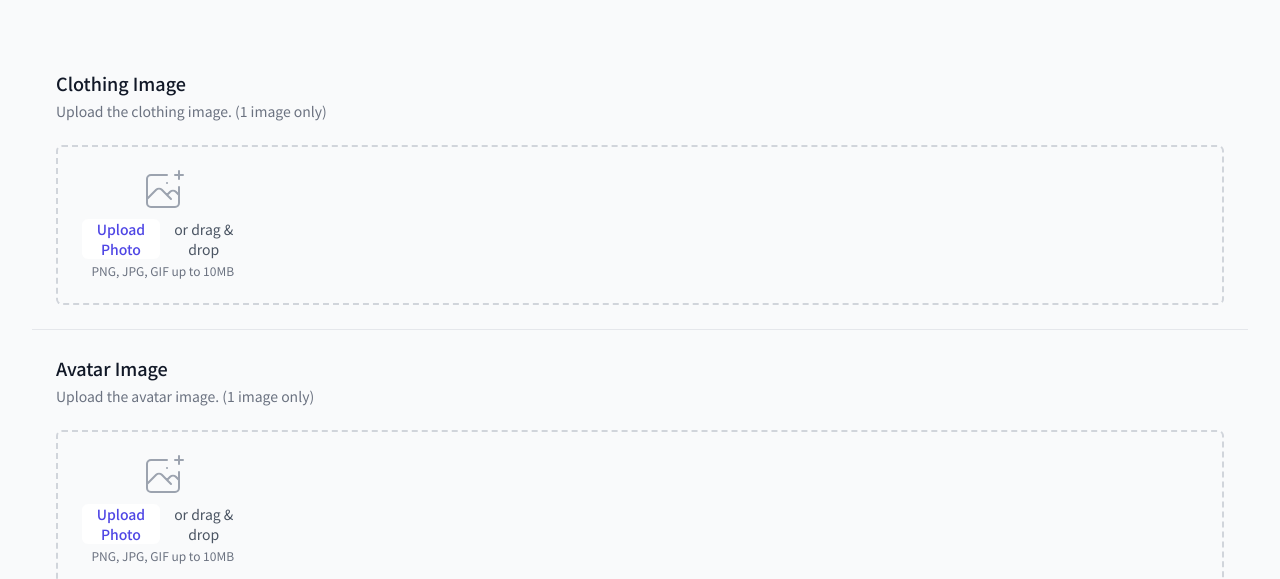
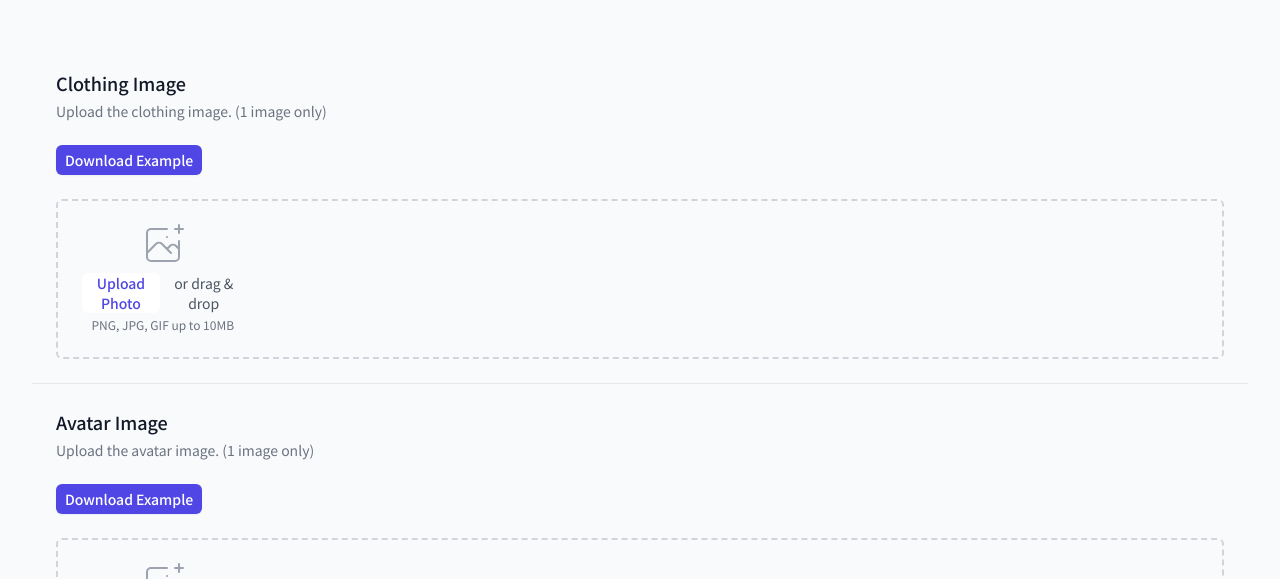
Before and after one commit to wow-xc/AYC2025, a plain HTML site: page tryon.html in a window 1280 px wide. Shown: the part 219-798 px from the top of the page. Drawn offline with nearby package versions, Linux system fonts and the light colour scheme; no server answers.

Commit message:
examplepicture

```diff
--- a/tryon.html
+++ b/tryon.html
@@ -138,7 +138,10 @@
                 <div class="px-6 py-6">
                     <div>
                         <h3 class="text-lg font-medium text-gray-900">Clothing Image</h3>
-                        <p class="mt-1 text-sm text-gray-500">Upload the clothing image. (1 image only)</p>
+                        <p class="mt-1 text-sm text-gray-500">Upload the clothing image. (1 image only)</p><br>
+                        <a href="nikeshirt.jpg" download="nikeshirt.jpg">
+                            <button type="button" class="bg-indigo-600 border border-transparent rounded-md shadow-sm py-1 px-2 inline-flex justify-center text-sm font-medium text-white hover:bg-indigo-700 focus:outline-none focus:ring-2 focus:ring-offset-2 focus:ring-indigo-500">Download Example</button>
+                        </a>
                     </div>
                     <div class="mt-6">
                         <div id="clothing-dropzone" class="dropzone flex justify-center px-6 pt-5 pb-6 border-2 border-gray-300 border-dashed rounded-md">
@@ -164,7 +167,10 @@
                 <div class="px-6 py-6">
                     <div>
                         <h3 class="text-lg font-medium text-gray-900">Avatar Image</h3>
-                        <p class="mt-1 text-sm text-gray-500">Upload the avatar image. (1 image only)</p>
+                        <p class="mt-1 text-sm text-gray-500">Upload the avatar image. (1 image only)</p> <br>
+                        <a href="model.jpg" download="model.jpg">
+                            <button type="button" class="bg-indigo-600 border border-transparent rounded-md shadow-sm py-1 px-2 inline-flex justify-center text-sm font-medium text-white hover:bg-indigo-700 focus:outline-none focus:ring-2 focus:ring-offset-2 focus:ring-indigo-500">Download Example</button>
+                        </a>
                     </div>
                     <div class="mt-6">
                         <div id="avatar-dropzone" class="dropzone flex justify-center px-6 pt-5 pb-6 border-2 border-gray-300 border-dashed rounded-md">
```
